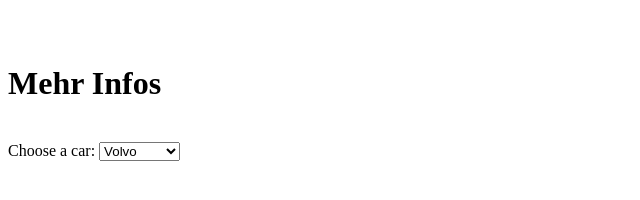
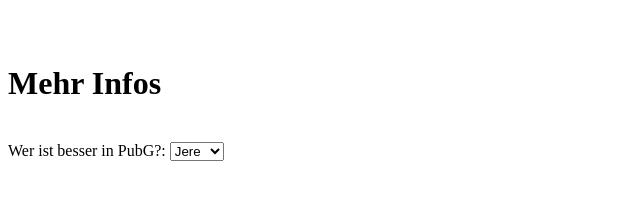
Before and after one commit to Ilea0606/1.website, a plain HTML site: page Mehr.html in a window 1280 px wide. Shown: the whole page, without its empty margins (0-640 px from the left). Drawn offline with Linux system fonts and the light colour scheme.

Commit message:
Update Mehr.html

```diff
--- a/Mehr.html
+++ b/Mehr.html
@@ -5,13 +5,11 @@
   <br>
   <h1>Mehr Infos</h1>
   <br>
-  <label for="cars">Choose a car:</label>
+  <label for="cars">Wer ist besser in PubG?:</label>
 
 <select name="cars" id="cars">
-  <option value="volvo">Volvo</option>
-  <option value="saab">Saab</option>
-  <option value="mercedes">Mercedes</option>
-  <option value="audi">Audi</option>
+  <option value="Jere">Jere</option>
+  <option value="Domi">Domi</option>
 </select>
 </body>
 </html>
```
